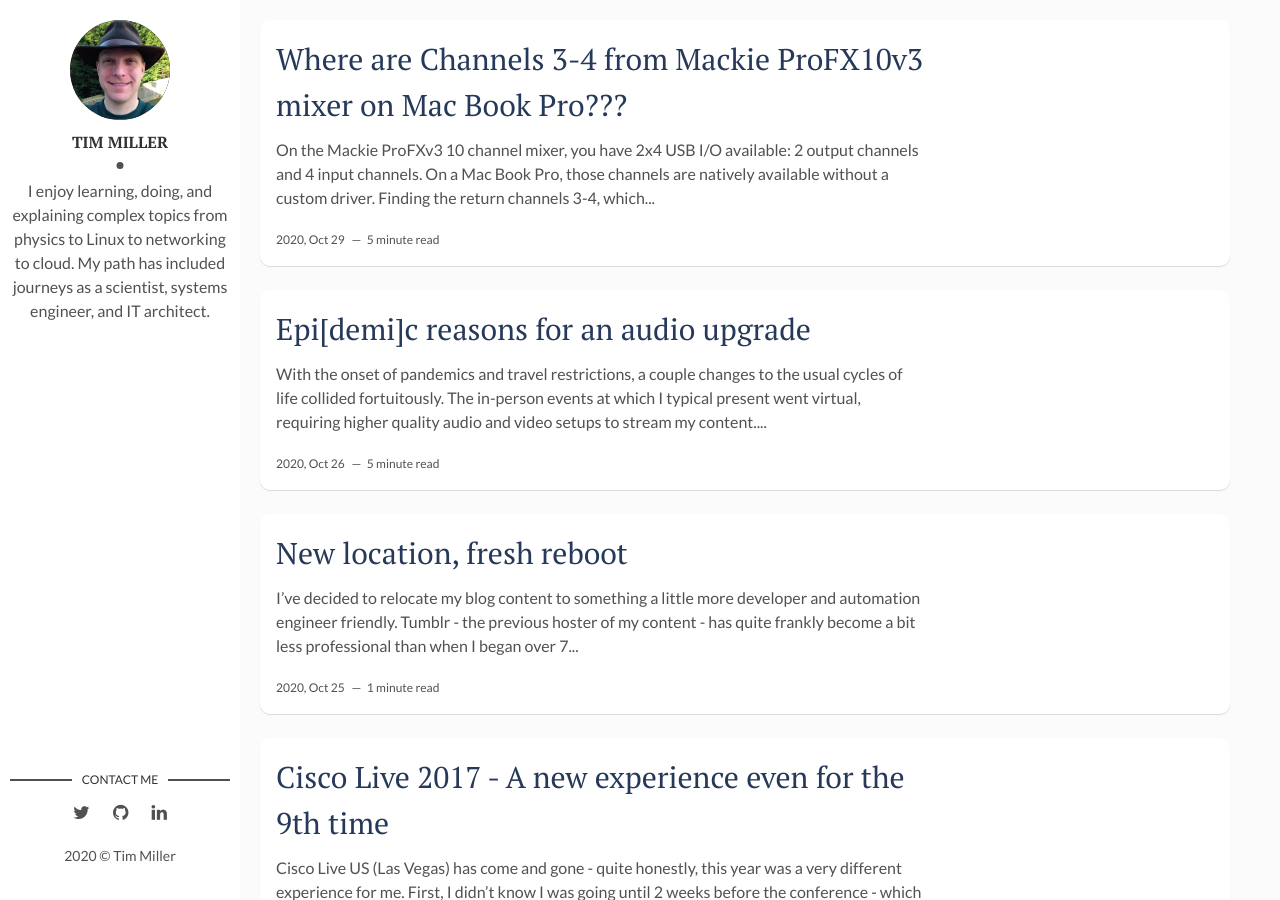
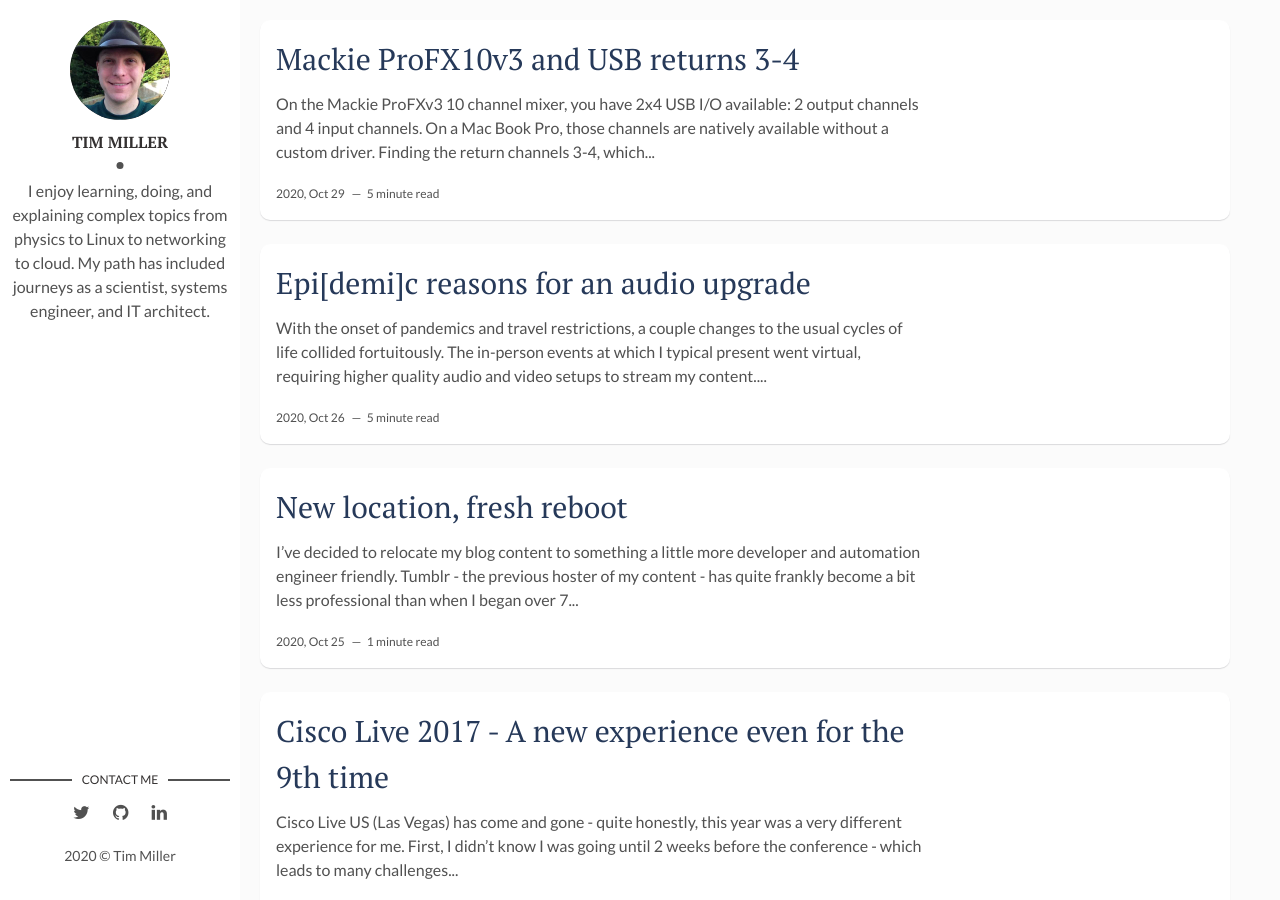
Before and after one commit to broadcaststorm/broadcaststorm.github.io, a Jekyll site: the page built from index.html, in a window 1280 px wide and 900 px high. Built offline with Jekyll 4.4.1, drawn with Linux system fonts in a browser that asks for light colours; the list of posts is cut into pages by our own code.

Commit message:
Change the title to something more concise

```diff
--- a/_posts/2020-10-29-mackie-usb-3-4-mac-book-pro.md
+++ b/_posts/2020-10-29-mackie-usb-3-4-mac-book-pro.md
@@ -1,6 +1,6 @@
 ---
 layout: post
-title:  "Where are Channels 3-4 from Mackie ProFX10v3 mixer on Mac Book Pro???"
+title:  "Mackie ProFX10v3 and USB returns 3-4"
 categories: mackie sound usb macbookpro
 ---
 On the [Mackie ProFXv3 10 channel](https://mackie.com/products/profxv3-professional-effects-mixers-usb)
```
